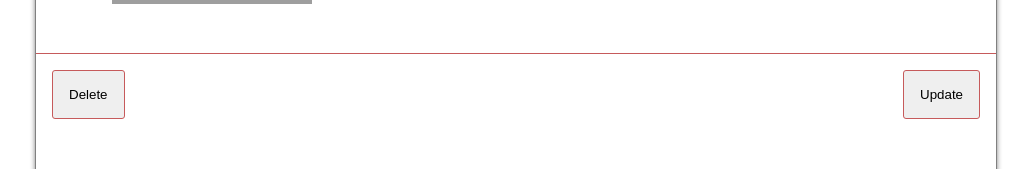
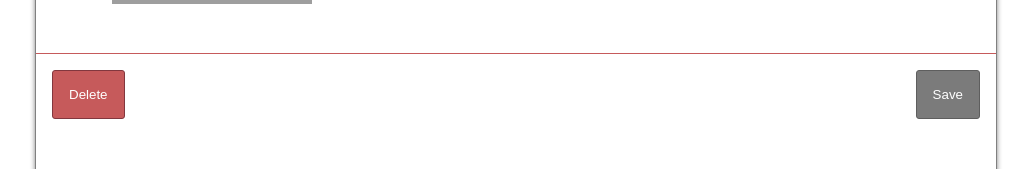
Before and after one commit to suilabs/kae, a React (Create React App) app: page /image/new in a window 1280 px wide. Shown: the part 267-436 px from the top of the page, without its empty margins (124-1155 px from the left). Built offline with nearby package versions, Linux system fonts and the light colour scheme; grey boxes are pictures that could not be loaded.

Commit message:
SOFT-71 Changed colors and put some confirmation dialogs

```diff
--- a/src/App.css
+++ b/src/App.css
@@ -64,3 +64,43 @@ nav {
 svg {
   width: 1px;
 }
+
+.create-action,
+.modify-action,
+.delete-action,
+.no-side-effect-action {
+  color: white;
+  transition: background-color 0.1s ease-in-out, color .1s ease-in-out;
+}
+
+.no-side-effect-action {
+  background-color: #7b7b7b;
+  border: 1px solid #5e5e5e;
+}
+
+.create-action {
+  background-color: #5ac65b;
+  border: 1px solid #37823e;
+}
+
+.create-action:hover {
+  background-color: #37823e;
+}
+
+.modify-action {
+  background-color: #5a5bc6;
+  border: 1px solid #373e82;
+}
+
+.modify-action:hover {
+  background-color: #373e82;
+}
+
+.delete-action {
+  background-color: #c65a5b;
+  border: 1px solid #82373e;
+}
+
+.delete-action:hover {
+  background-color: #82373e;
+}
--- a/src/Components/Form/index.js
+++ b/src/Components/Form/index.js
@@ -91,11 +91,17 @@ export const FileField = ({name, file, onChange}) => (
   </div>
 );
 
-export const ButtonRow = ({deleteText, onDelete, canDelete, submitText, onSubmit}) => (
+export const ButtonRowTypes = {
+  UPDATE: 'modify-action',
+  CREATE: 'create-action',
+  NORMAL: 'no-side-effect-action',
+};
+
+export const ButtonRow = ({deleteText, onDelete, canDelete, submitText, onSubmit, type}) => (
   <div className={`button-row ${onDelete || 'only-right'}`}>
     {onDelete &&
-    <button className="delete-button" onClick={onDelete} disabled={canDelete}>{deleteText}</button>}
-    <button className="update-button" onClick={onSubmit}>{submitText}</button>
+    <button className="delete-button delete-action" onClick={onDelete} disabled={canDelete}>{deleteText}</button>}
+    <button className={`update-button ${type}`} onClick={onSubmit}>{submitText}</button>
   </div>
 );
 
@@ -105,11 +111,13 @@ ButtonRow.propTypes = {
   canDelete: PropTypes.bool,
   deleteText: PropTypes.string,
   onDelete: PropTypes.func,
+  type: PropTypes.oneOf(Object.values(ButtonRowTypes)),
 };
 
 ButtonRow.defaultProps = {
   canDelete: false,
   deleteText: 'Delete',
+  type: ButtonRowTypes.NORMAL,
 };
 
 export class ImageSelectorBox extends React.Component {
@@ -125,7 +133,6 @@ export class ImageSelectorBox extends React.Component {
   shouldComponentUpdate(nextProps, nextState, nextContext) {
     const should = nextProps.src !== this.props.src ||
       nextState.show !== this.state.show;
-    debugger;
     return !!should;
   }
 
--- a/src/Components/Images/ImageDetails.js
+++ b/src/Components/Images/ImageDetails.js
@@ -34,6 +34,9 @@ class ImageDetails extends React.Component {
   };
 
   onUpdate = (mutation) => ({name, url}) => {
+    if (!url) {
+      return;
+    }
     const image = {
       id: this.props.data.image.id,
       name, url,
--- a/src/Components/Images/ImageDetailsForm.js
+++ b/src/Components/Images/ImageDetailsForm.js
@@ -1,7 +1,7 @@
 import React from 'react';
 import FileUpload from '../../Service/FileUpload';
 
-import {InputField, FieldsSection, FileField, ButtonRow} from '../Form';
+import {InputField, FieldsSection, FileField, ButtonRow, ButtonRowTypes} from '../Form';
 import Thumbnail from '../Thumbnail';
 
 import './ImageDetailsForm.css';
@@ -15,6 +15,8 @@ class ImageDetailsForm extends React.Component {
       url: props.url,
       file: null,
       uploading: false,
+      contentHasChanged: false,
+      newImage: !props.name && !props.url,
     };
   }
 
@@ -22,13 +24,17 @@ class ImageDetailsForm extends React.Component {
     const targetName = target.name.toLowerCase();
     this.setState({
       [targetName]: target.value,
+      contentHasChanged: !!this.state.url,
     });
   };
 
   onSubmit = (e) => {
     e.preventDefault();
 
-    const {name, url} = this.state;
+    const {name, url, contentHasChanged} = this.state;
+    if (!contentHasChanged) {
+      this.props.onSubmit({});
+    }
     this.props.onSubmit({
       name, url
     });
@@ -41,9 +47,9 @@ class ImageDetailsForm extends React.Component {
     return FileUpload.upload(target.files[0])
       .then((url) => {
         this.setState({
-
           url,
           uploading: false,
+          contentHasChanged: true,
         });
       });
   };
@@ -57,7 +63,7 @@ class ImageDetailsForm extends React.Component {
   };
 
   render() {
-    const { name, url, file , uploading } = this.state;
+    const { name, url, file , uploading, newImage, contentHasChanged } = this.state;
     return (
       <div>
         <FieldsSection name="Image Details">
@@ -73,10 +79,11 @@ class ImageDetailsForm extends React.Component {
           </div>
         </FieldsSection>
         <ButtonRow
-          submitText="Update"
+          submitText='Save'
           onSubmit={this.onSubmit}
           onDelete={this.onDelete}
           deleteText="Delete"
+          type={!contentHasChanged ? ButtonRowTypes.NORMAL : newImage ? ButtonRowTypes.CREATE : ButtonRowTypes.UPDATE}
         />
       </div>
     );
--- a/src/Components/Images/NewImage.js
+++ b/src/Components/Images/NewImage.js
@@ -6,7 +6,11 @@ import ImageDetailsForm from './ImageDetailsForm';
 import bus from '../../Core/bus';
 
 class NewImage extends React.Component {
-  createImage = (mutation) => (image) => mutation({ variables: image });
+  createImage = (mutation) => (image) => {
+    if (image) {
+      mutation({ variables: image });
+    }
+  };
 
   onComplete = () => {
     this.props.history.push('/images');
--- a/src/Components/ProjectDetails/NewProject.js
+++ b/src/Components/ProjectDetails/NewProject.js
@@ -20,6 +20,9 @@ const MUTATION_QUERY = gql`
 
 class ProjectDetails extends React.Component {
   onSubmit = (mutation) => (project) => {
+    if (!project) {
+      return;
+    }
     const data = {
       url: project.url,
       name: project.name,
@@ -50,6 +53,7 @@ class ProjectDetails extends React.Component {
         { (insertProject) =>
           <ProjectDetailsForm
             onSubmit={this.onSubmit(insertProject)}
+            newProject
           />
         }
       </Mutation>
--- a/src/Components/ProjectDetails/ProjectDetails.css
+++ b/src/Components/ProjectDetails/ProjectDetails.css
@@ -10,14 +10,7 @@
 
 .update-button, .delete-button {
     padding: 1rem;
-    border: 1px solid #c65a5b;
     border-radius: 3px;
-
-    transition: background-color 0.3s ease-in-out, color .1s ease-in-out;
-}
-
-.update-button:hover, delete-button:hover {
-    background-color: #8d4747;
 }
 
 .cover-button {
--- a/src/Components/ProjectTypesList.js
+++ b/src/Components/ProjectTypesList.js
@@ -60,6 +60,9 @@ class ProjectTypesList extends React.Component {
   submitDeletion = (mutation, id) => (e) => {
     e.preventDefault();
 
+    if (!window.confirm('Delete? Deleting this can break projects')) {
+      return;
+    }
     mutation({
       variables: {
         id
@@ -102,7 +105,14 @@ class ProjectTypesList extends React.Component {
                       }}
                     >
                       {
-                        (deleteType) => ( <button onClick={this.submitDeletion(deleteType, type.id)}>-</button> )
+                        (deleteType) => (
+                          <button
+                            className='action delete-action'
+                            onClick={this.submitDeletion(deleteType, type.id)}
+                          >
+                            -
+                          </button>
+                        )
                       }
                     </Mutation>
                   </div>
@@ -126,7 +136,12 @@ class ProjectTypesList extends React.Component {
                 }}
               >
                 { (insertType)  => (
-                  <button onClick={this.submitType(insertType)}>+</button>
+                  <button
+                    className='action create-action'
+                    onClick={this.submitType(insertType)}
+                  >
+                    +
+                  </button>
                 ) }
               </Mutation>
             </div>
--- a/src/Components/SectionList.css
+++ b/src/Components/SectionList.css
@@ -36,3 +36,9 @@
     line-height: 3rem;
     font-size: 1rem;
 }
+
+button.action {
+    width: 20px;
+    height: 20px;
+    padding: 0;
+}
--- a/src/Components/SectionList.js
+++ b/src/Components/SectionList.js
@@ -60,6 +60,9 @@ class SectionList extends React.Component {
   submitDeletion = (mutation, id) => (e) => {
     e.preventDefault();
 
+    if (!window.confirm('Delete? Deleting this can break projects')) {
+      return;
+    }
     mutation({
       variables: {
         id
@@ -102,7 +105,14 @@ class SectionList extends React.Component {
                       }}
                     >
                       {
-                        (deleteSection) => ( <button onClick={this.submitDeletion(deleteSection, section.id)}>-</button> )
+                        (deleteSection) => (
+                          <button
+                            className='action delete-action'
+                            onClick={this.submitDeletion(deleteSection, section.id)}
+                          >
+                            -
+                          </button>
+                        )
                       }
                     </Mutation>
                   </div>
@@ -126,7 +136,12 @@ class SectionList extends React.Component {
                 }}
               >
                 { (insertSection)  => (
-                  <button onClick={this.submitSection(insertSection)}>+</button>
+                  <button
+                    className='action create-action'
+                    onClick={this.submitSection(insertSection)}
+                  >
+                    +
+                  </button>
                 ) }
               </Mutation>
             </div>
```
Also changed, not shown: src/Components/ProjectDetails/ProjectDetailsForm.js (+32 -8 lines).
